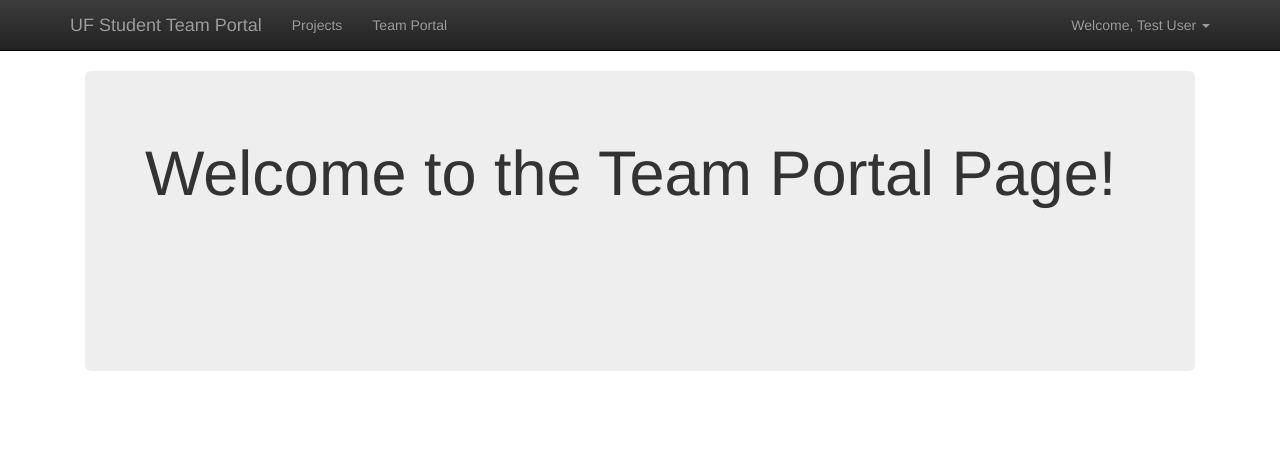
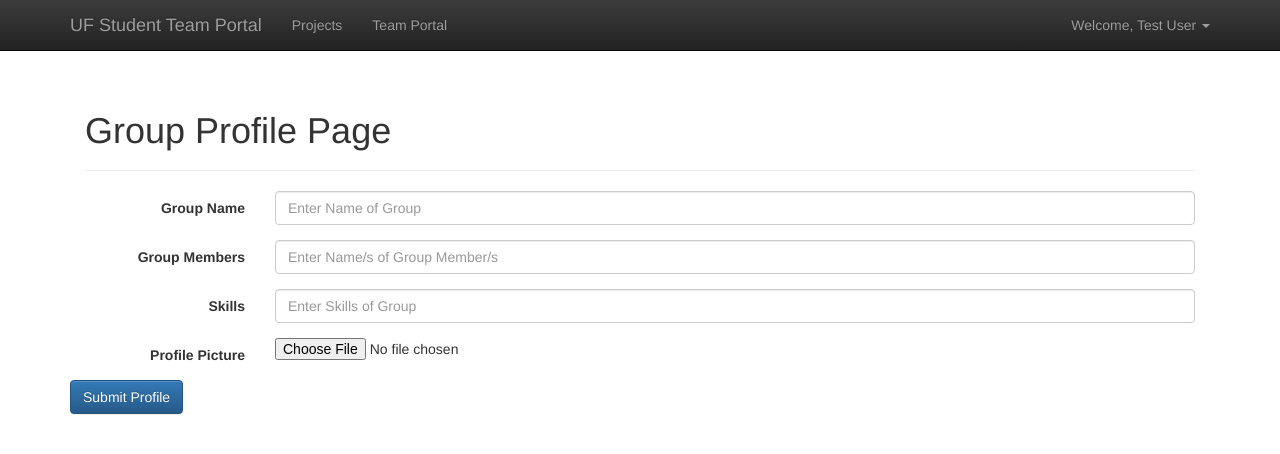
Before and after one commit to GroupACEN3031/Sprint1, a React (Create React App) app in the folder client/: page /TeamPortal in a window 1280 px wide. Shown: the top 454 px of the page. Built offline with nearby package versions, Linux system fonts and the light colour scheme.

Commit message:
Update TeamPortal.js
I still need to add functionality where it pulls member names from "db"

```diff
--- a/client/src/pages/TeamPortal/TeamPortal.js
+++ b/client/src/pages/TeamPortal/TeamPortal.js
@@ -1,16 +1,84 @@
-import React from "react";
-import { Col, Row, Container } from "../../components/Grid";
-import Jumbotron from "../../components/Jumbotron";
+import React, { Component } from "react";
+import {Container } from "../../components/Grid";
+import {PageHeader,Button,Form,FormGroup,ControlLabel,FormControl,Col} from "react-bootstrap";
+import axios from 'axios'
 
-const TeamPortal = () =>
-  <Container fluid>
-    <Row>
-      <Col size="md-12">
-        <Jumbotron>
-          <h1>Welcome to the Team Portal Page!</h1>
-        </Jumbotron>
-      </Col>
-    </Row>
-  </Container>;
+export default class TeamPortal extends Component {
 
-export default TeamPortal;
+  state = {
+    editGroupProfile: false,
+    addGroupProfile: false,
+    groupProfileToAdd: {}
+  }
+
+  handleChange = event => {
+    const groupProfileToAdd = this.state.groupProfileToAdd
+    groupProfileToAdd[event.target.name] = event.target.value
+    this.setState({groupProfileToAdd})
+    console.log(this.state)
+  }
+
+  addGroupProfile = event => {
+    event.preventDefault()
+
+    const name = this.state.groupProfileToAdd.name;
+    const members = this.state.groupProfileToAdd.members;
+    const skills = this.state.groupProfileToAdd.skills;
+    const photo = this.state.groupProfileToAdd.photo;
+
+    axios.put(`http://localhost:90/api/projects/`, { name, members, skills, photo } )
+      .then(res => {
+        this.setState({ groupProfileToAdd: {} })
+      })
+  }
+
+  render(){
+
+    const {groupProfile, editGroupProfile} = this.state
+
+    return(
+    <Container fluid>
+      <PageHeader>Group Profile Page</PageHeader>
+      <form>
+        <Form horizontal>
+          <FormGroup controlId="formGroupName">
+            <Col componentClass={ControlLabel} sm={2}>
+              Group Name
+            </Col>
+            <Col sm={10}>
+              <FormControl name="name" type="name" placeholder="Enter Name of Group" onChange={this.handleChange} required/>
+            </Col>
+          </FormGroup>
+          <FormGroup controlId="formGroupMembers">
+            <Col componentClass={ControlLabel} sm={2}>
+              Group Members
+            </Col>
+            <Col sm={10}>
+              <FormControl name="members" type="name" placeholder="Enter Name/s of Group Member/s" onChange={this.handleChange} required/>
+            </Col>
+          </FormGroup>
+          <FormGroup controlId="formSkills">
+            <Col componentClass={ControlLabel} sm={2}>
+              Skills
+            </Col>
+            <Col sm={10}>
+              <FormControl name="skills" type="enterSkills" placeholder="Enter Skills of Group" onChange={this.handleChange} required/>
+            </Col>
+          </FormGroup>
+          <FormGroup controlId="formPhoto">
+              <Col componentClass={ControlLabel} sm={2}>
+                Profile Picture
+              </Col>
+              <Col sm={10}>
+                <FormControl name="photo" type="file" placeholder="Enter Group Profile Picture" onChange={this.handleChange}/>
+              </Col>
+            </FormGroup>
+            <FormGroup controlId="formSubmit">
+              <Button bsStyle="primary" onClick={this.addProfile}>Submit Profile</Button>
+            </FormGroup>
+        </Form>
+      </form>
+    </Container>
+    )
+  }
+}
```
